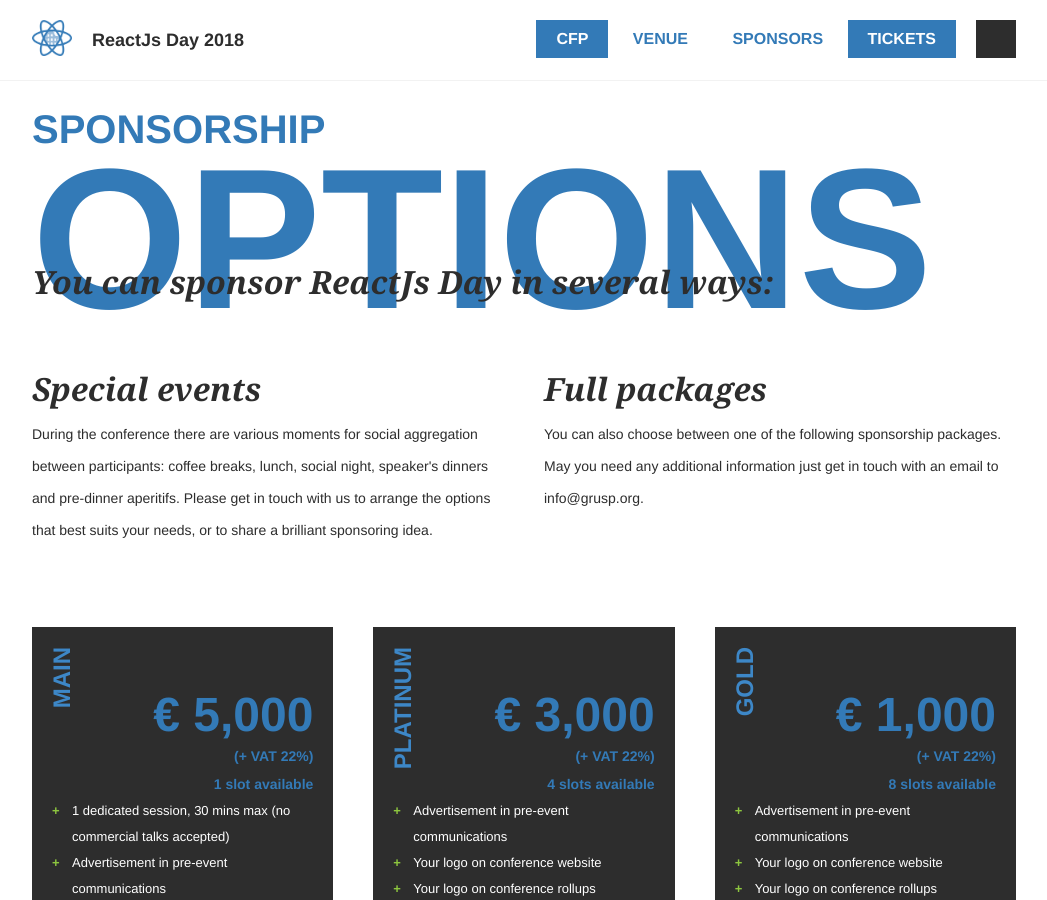
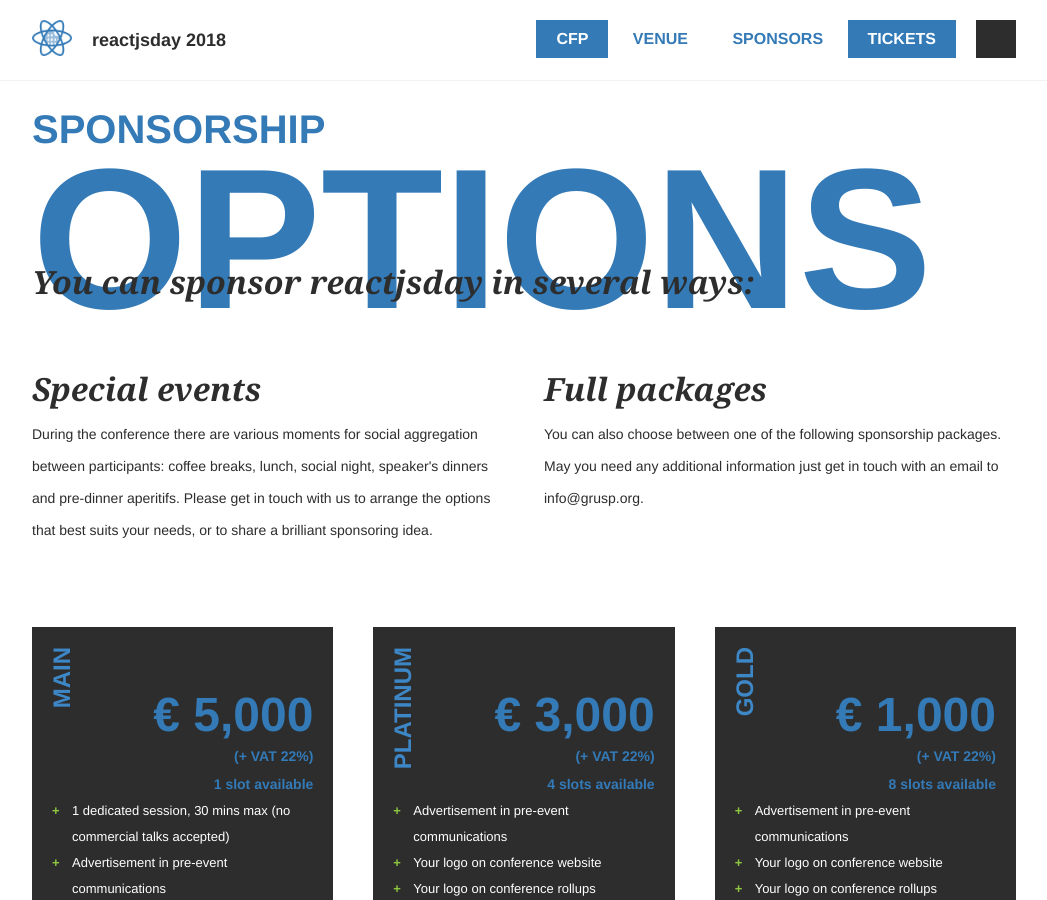
Before and after one commit to GrUSP/2018.reactjsday.it, a Jekyll site: the page built from sponsor.html, in a window 1280 px wide and 900 px high, scrolled down 636 px. Shown: the whole window, without its empty margins (116-1163 px from the left). Built offline with Jekyll 4.4.1, drawn with Linux system fonts in a browser that asks for light colours; some web fonts are replaced; some of the changed text lies outside the part shown.

Commit message:
Updated conf name ReactJS Day to reactjsday

```diff
--- a/_data/conference.yml
+++ b/_data/conference.yml
@@ -1,4 +1,4 @@
-name: ReactJs Day
+name: reactjsday
 og_image: http://2018.reactjsday.it/theme/img/background2.jpg
 slug: reactjsday
 url: https://2018.reactjsday.it
--- a/_includes/index/intro.html
+++ b/_includes/index/intro.html
@@ -1,7 +1,7 @@
 <div class="intro intro--{{ site.data.conference.slug }}" style="background-image:url('{{ site.baseurl }}/img/themes/{{ site.data.conference.slug }}/intro.jpg');">
   <div class="limit">
     <h2 class="intro__title">
-      ReactJS Day is back!
+      {{ site.data.conference.name }} is back!
     </h2>
     <h3 class="intro__where-when">
       {{ site.data.conference.where_when }}
--- a/_includes/layout/footer.html
+++ b/_includes/layout/footer.html
@@ -84,7 +84,7 @@
         </a>
         <div class="footer__grusp-footer">
           <p>
-            ReactJs Day is © by <a href="http://grusp.org">GrUSP</a> and its amazing Staff
+            {{ site.data.conference.name }} is © by <a href="http://grusp.org">GrUSP</a> and its amazing Staff
           </p>
           <p>
             Contact us to <a href="mailto:info@grusp.org">info@grusp.org</a>
--- a/_includes/sponsor/sponsorship.html
+++ b/_includes/sponsor/sponsorship.html
@@ -7,7 +7,7 @@
       Options
     </div>
     <div class="sponsorship__you-can">
-      You can sponsor ReactJs Day in several ways:
+      You can sponsor {{ site.data.conference.name }} in several ways:
     </div>
 
     <div class="sponsorship__row">
```
